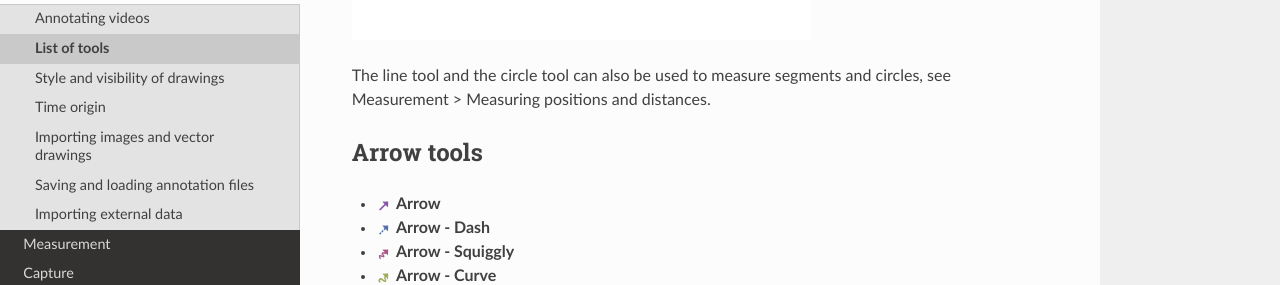
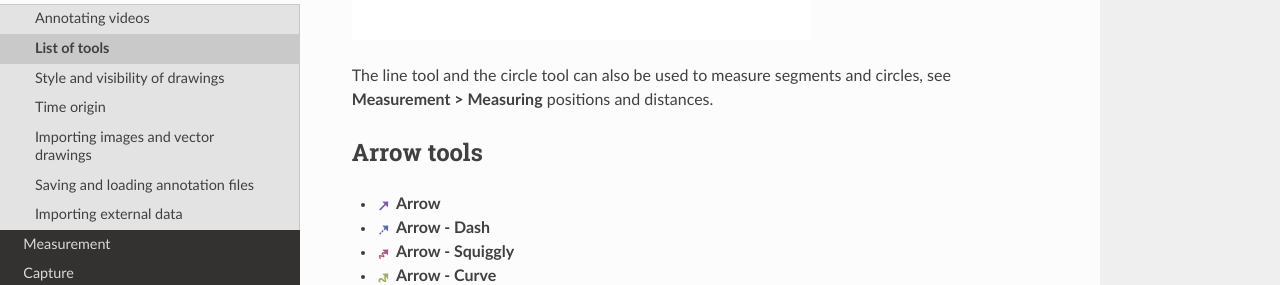
Before and after one commit to Kinovea/kinovea-docs, a Sphinx documentation site: the page built from source/annotation/tools.rst, in a window 1280 px wide and 900 px high, scrolled down 2555 px. Shown: the part 192-477 px from the top of the window. Built offline with Sphinx 7.4.7 and the Read the Docs theme 2.0.0, drawn with Linux system fonts in a browser that asks for light colours.

```diff
--- a/source/annotation/tools.rst
+++ b/source/annotation/tools.rst
@@ -85,7 +85,7 @@ Line tools
 
 .. image:: /images/annotation/line.png
 
-The line tool and the circle tool can also be used to measure segments and circles, see Measurement > Measuring positions and distances.
+The line tool and the circle tool can also be used to measure segments and circles, see **Measurement > Measuring** positions and distances.
 
 Arrow tools
 -------------------
```
